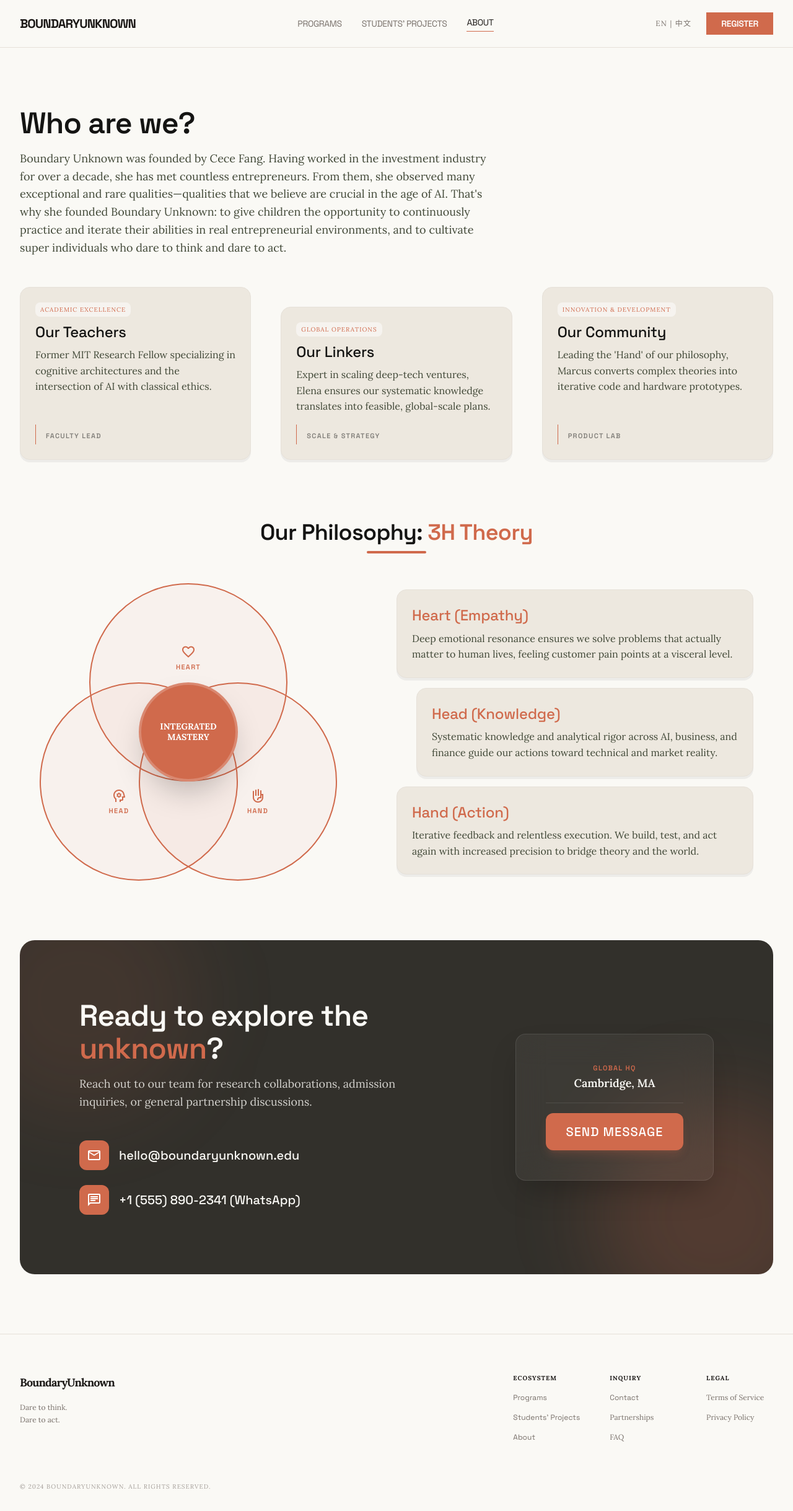
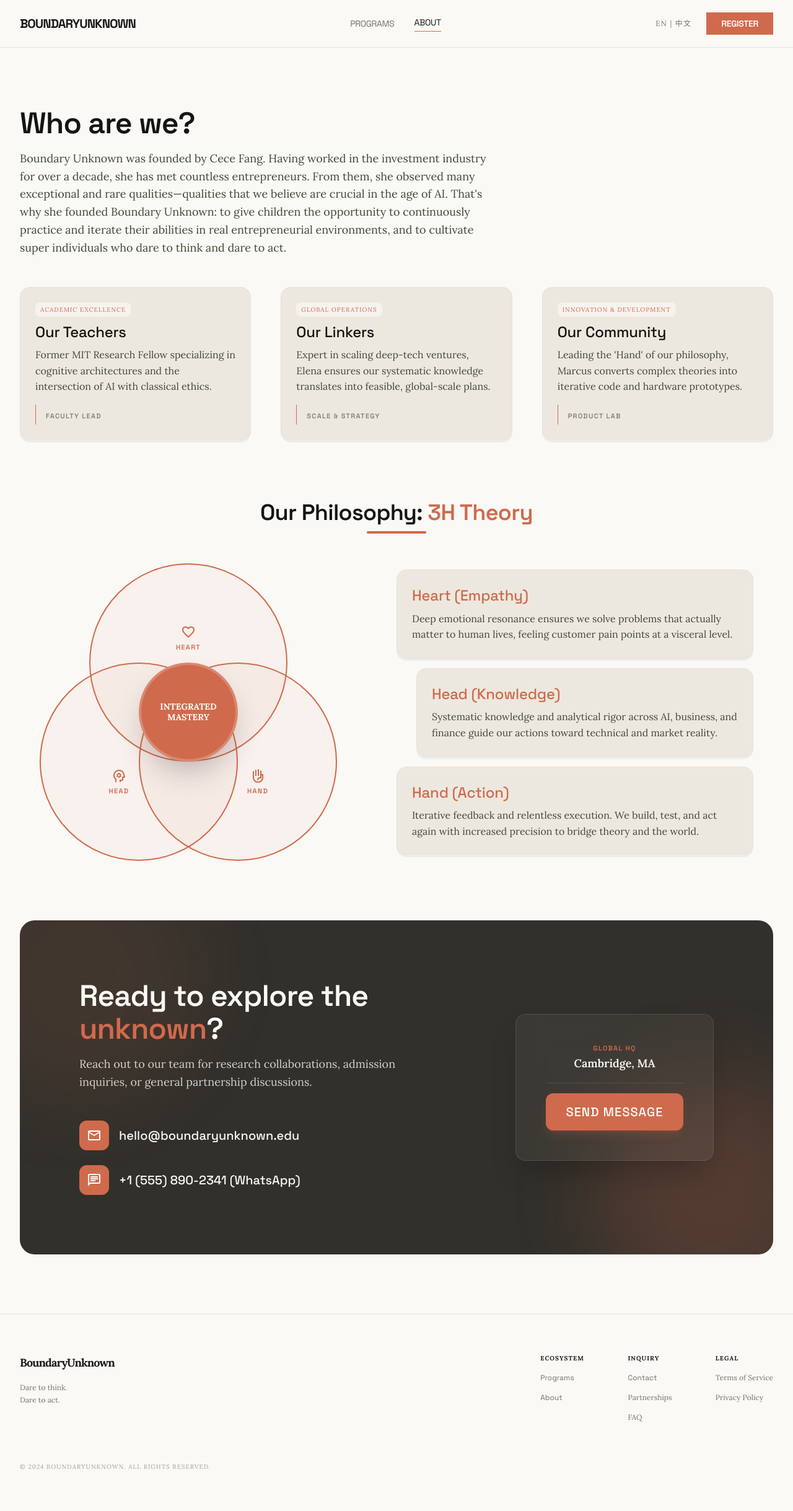
Before and after one commit to jguo108/bu_website, a Next.js app: page /about in a window 1280 px wide. Shown: the whole page at 62% size. After the commit the page ends 2406 px from the top, so only its background shows below. Built offline with nearby package versions, Linux system fonts and the light colour scheme.

Commit message:
feat: initialize website landing page and core layout components

```diff
--- a/src/app/projects/page.tsx
+++ b/src/app/projects/page.tsx
@@ -1,5 +1,7 @@
+import { redirect } from "next/navigation";
 import { ProjectsPage } from "@/components/pages/ProjectsPage";
 
 export default function Page() {
+  redirect("/");
   return <ProjectsPage />;
 }
--- a/src/components/Footer.tsx
+++ b/src/components/Footer.tsx
@@ -46,12 +46,12 @@ export function Footer({ variant = "default" }: { variant?: FooterVariant }) {
             >
               Programs
             </Link>
-            <Link
+            {/* <Link
               href="/projects"
               className={linkClass}
             >
               Students&apos; Projects
-            </Link>
+            </Link> */}
             <Link
               href="/about"
               className={linkClass}
--- a/src/components/Header.tsx
+++ b/src/components/Header.tsx
@@ -8,7 +8,7 @@ import { useRegister } from "./RegisterProvider";
 
 const navItems = [
   { href: "/", label: "Programs" },
-  { href: "/projects", label: "Students' Projects" },
+  // { href: "/projects", label: "Students' Projects" },
   { href: "/about", label: "About" },
 ] as const;
 
--- a/src/components/pages/AboutPage.tsx
+++ b/src/components/pages/AboutPage.tsx
@@ -66,7 +66,7 @@ export function AboutPage() {
             {team.map((member) => (
               <div
                 key={member.title}
-                className={`sticker-card p-lg rounded-2xl flex flex-col group bg-card border border-border ${member.offset ? "lg:mt-8" : ""}`}
+                className="sticker-card p-lg rounded-2xl flex flex-col group bg-card border border-border"
               >
                 <span className="bg-white/50 text-primary px-sm py-1 text-[10px] uppercase tracking-widest rounded-lg w-fit mb-sm">
                   {member.tag}
--- a/src/components/pages/HomePage.tsx
+++ b/src/components/pages/HomePage.tsx
@@ -6,6 +6,7 @@ import { MaterialIcon } from "@/components/MaterialIcon";
 import { images } from "@/lib/images";
 
 export function HomePage() {
+  const SHOW_PROJECTS = false;
   return (
     <>
       <Header />
@@ -121,6 +122,7 @@ export function HomePage() {
           </div>
         </section>
 
+        {SHOW_PROJECTS && (
           <section className="mt-xxl border-t border-border pt-xxl">
             <div className="flex flex-col sm:flex-row justify-between items-start sm:items-end gap-4 mb-xl">
               <div>
@@ -168,6 +170,7 @@ export function HomePage() {
               ))}
             </div>
           </section>
+        )}
 
         <section className="mt-xxl bg-card p-xl md:p-xxl border border-border">
           <div className="max-w-4xl mx-auto text-center flex flex-col items-center">
--- a/src/components/pages/LandingPage.tsx
+++ b/src/components/pages/LandingPage.tsx
@@ -51,6 +51,7 @@ function useScrollReveal() {
 }
 
 export function LandingPage() {
+  const SHOW_PROJECTS = false;
   const { openRegister } = useRegister();
   const heroReveal = useScrollReveal();
   const featuresReveal = useScrollReveal();
@@ -288,6 +289,7 @@ export function LandingPage() {
         </section>
 
         {/* STUDENT PROJECTS */}
+        {SHOW_PROJECTS && (
           <section className="py-12 md:py-20 mb-24">
             <div ref={projectsReveal.ref} className={projectsReveal.className}>
 
@@ -382,6 +384,7 @@ export function LandingPage() {
               </div>
             </div>
           </section>
+        )}
 
         {/* MISSION + REGISTER PROMPT */}
         <section className="py-12 md:py-20 text-center">
```
Lines whose indentation alone changed are shown as unchanged.
